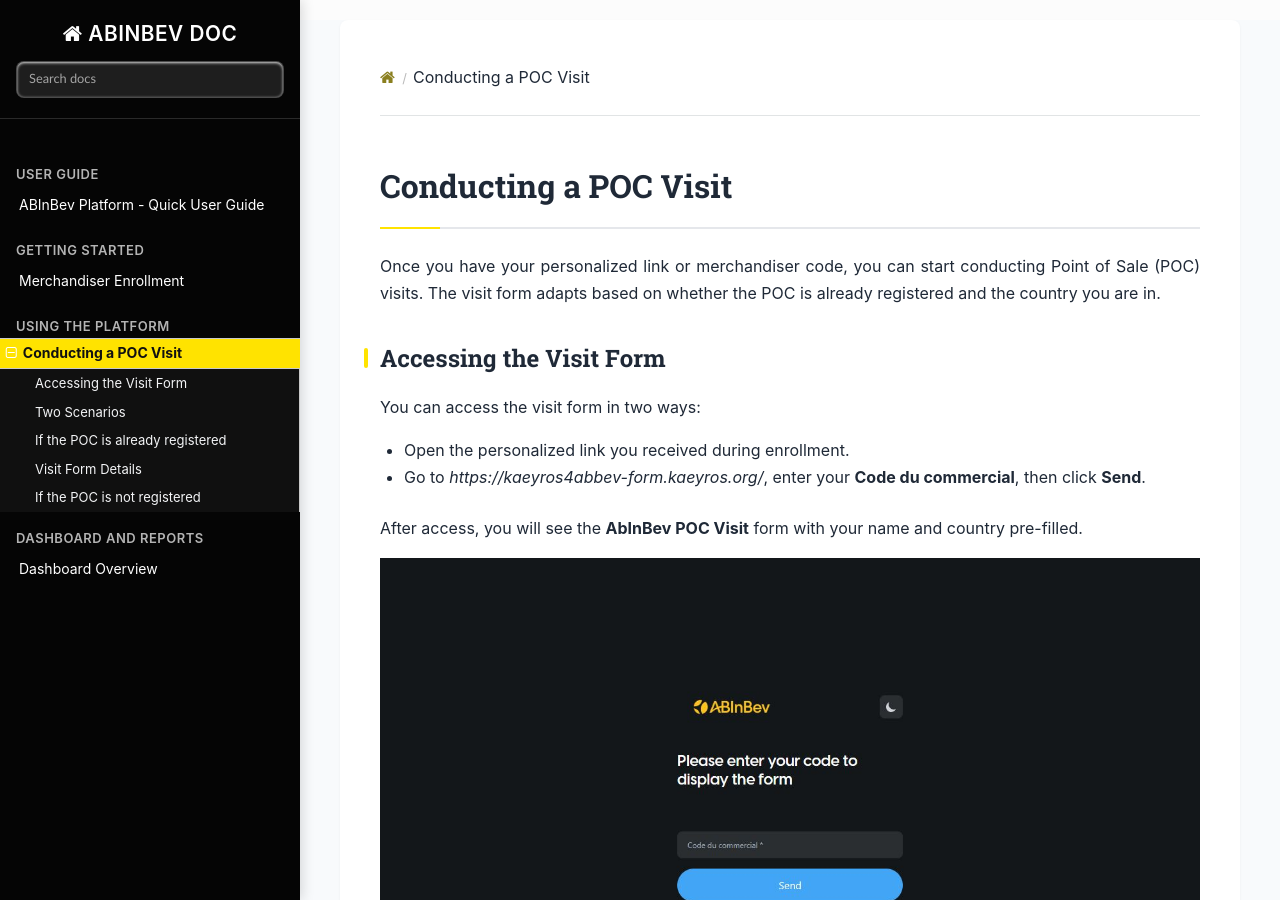
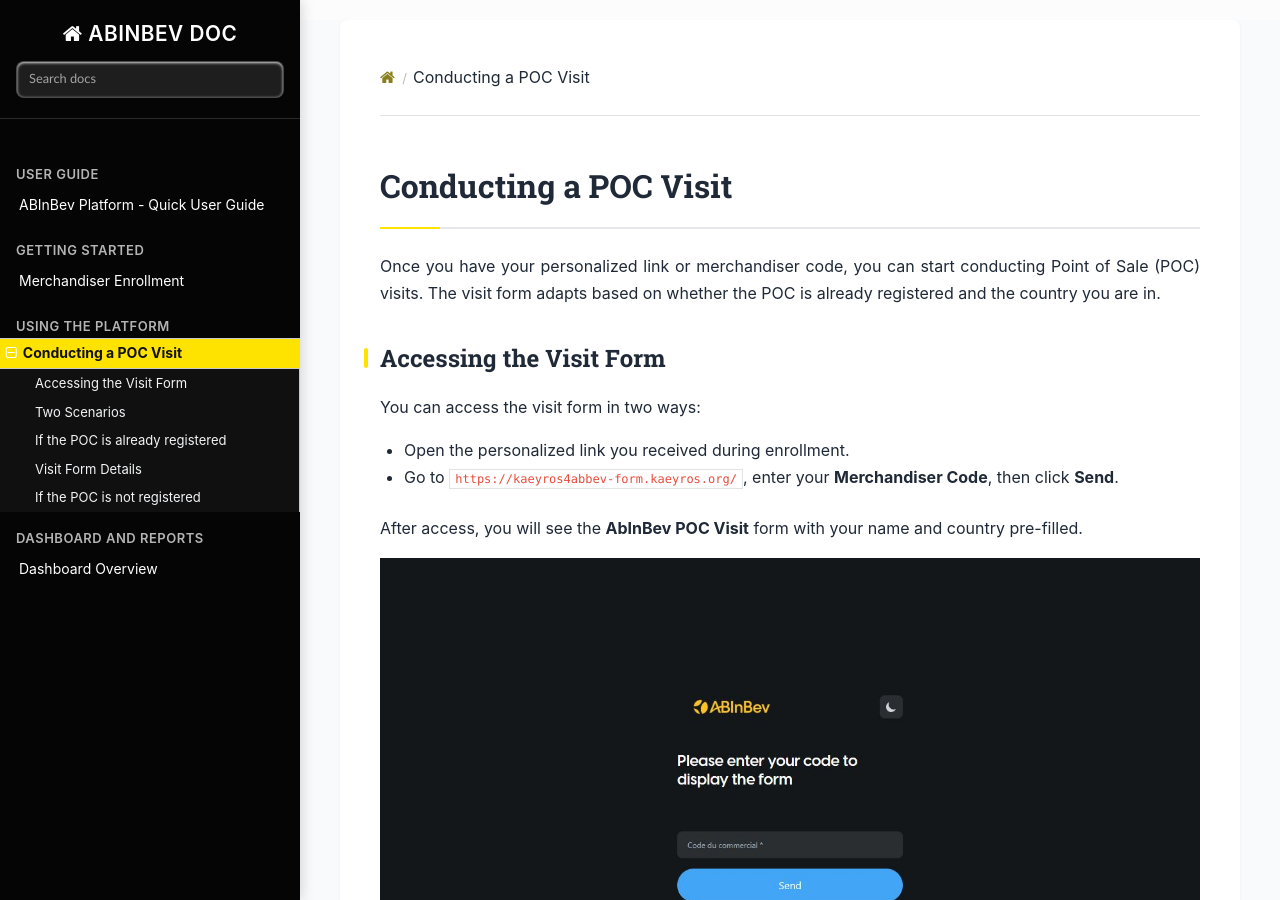
Before and after one commit to kaeyros-analytics-org/abinbev-doc, a Sphinx documentation site: the page built from source/Platform_use/index.rst, in a window 1280 px wide and 900 px high. Built offline with Sphinx 7.4.7 and the Read the Docs theme 3.1.0, drawn with Linux system fonts in a browser that asks for light colours.

Commit message:
Update of the doc aaccording to the dashboard status

```diff
--- a/source/Platform_use/index.rst
+++ b/source/Platform_use/index.rst
@@ -9,7 +9,7 @@
 You can access the visit form in two ways:
 
 - Open the personalized link you received during enrollment.
-- Go to `https://kaeyros4abbev-form.kaeyros.org/`, enter your **Code du commercial**, then click **Send**.
+- Go to ``https://kaeyros4abbev-form.kaeyros.org/``, enter your **Merchandiser Code**, then click **Send**.
 
 After access, you will see the **AbInBev POC Visit** form with your name and country pre-filled.
 
```
